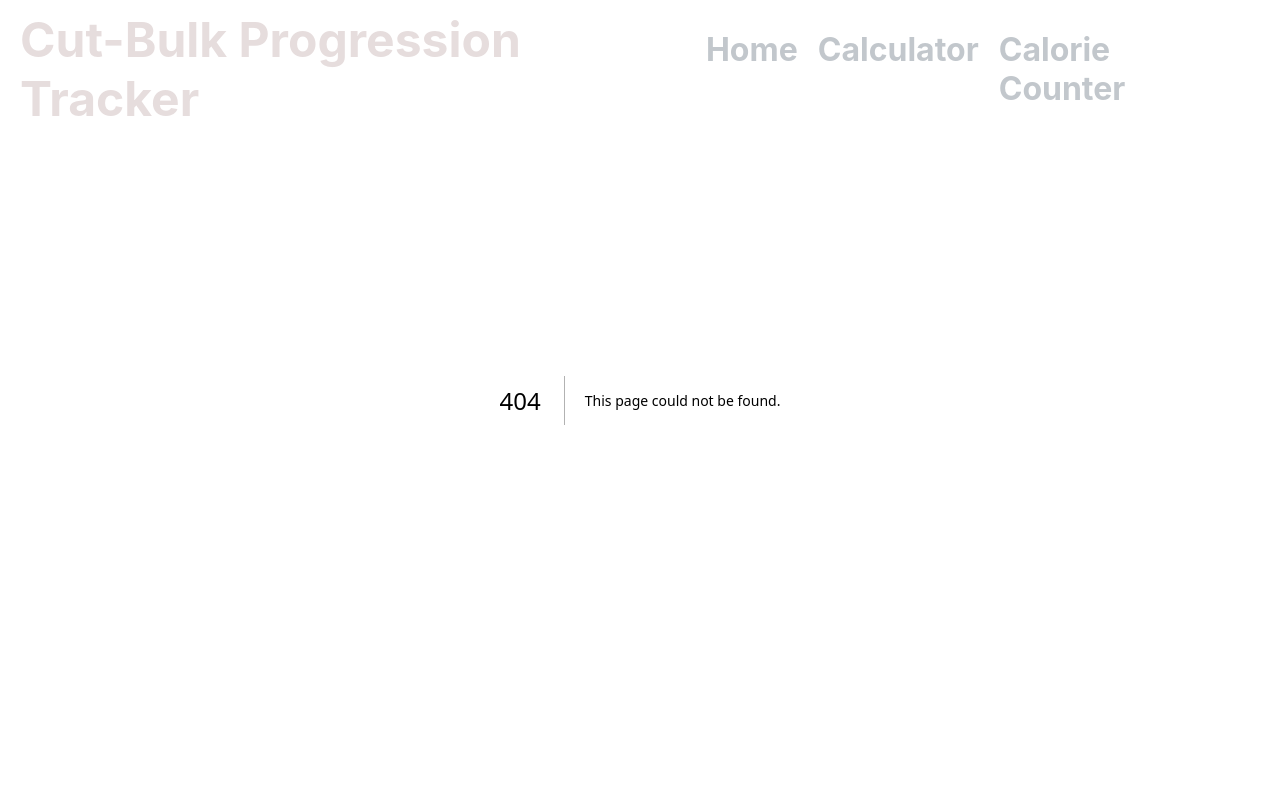
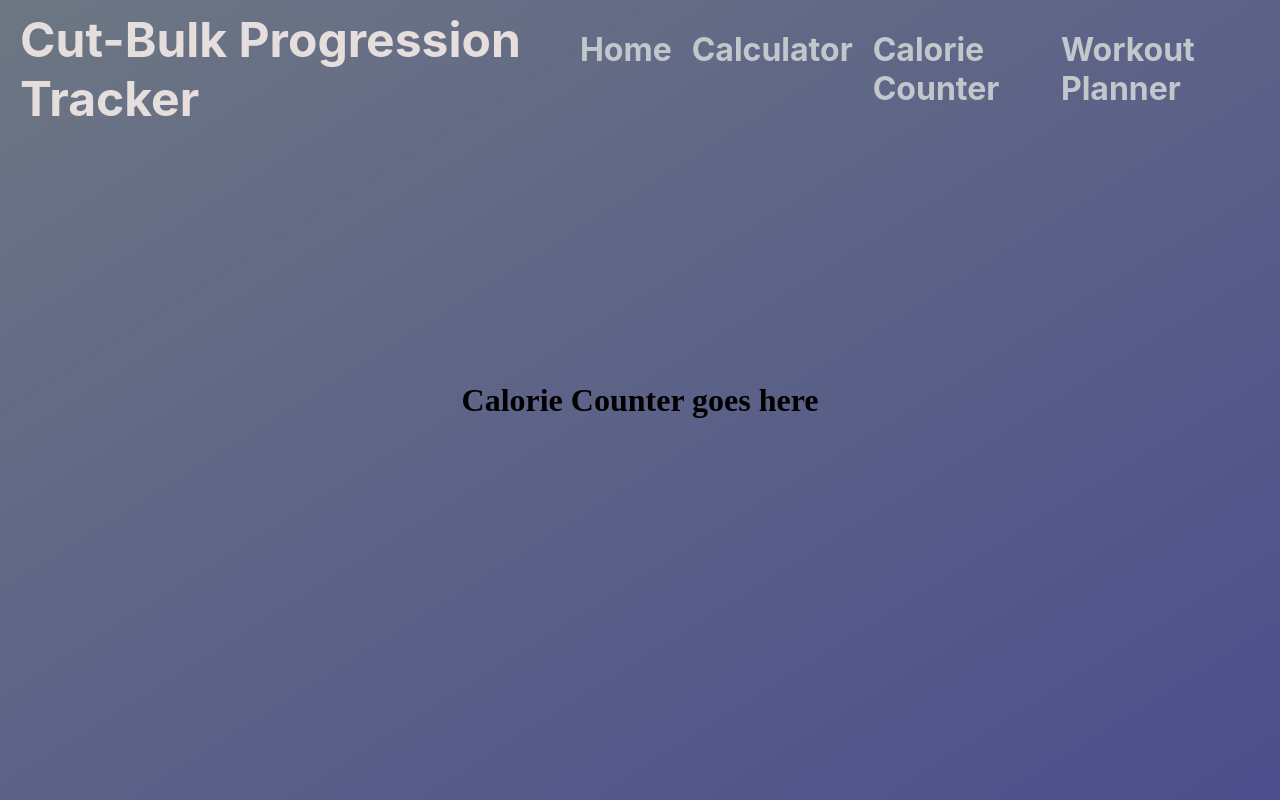
Before and after one commit to Joseph-R5/cb-progress, a Next.js app: page /calorieCounter in a window 1280 px wide. Before the commit this address had no page. Built offline with nearby package versions, Linux system fonts and the light colour scheme.

Commit message:
more pages

```diff
--- /dev/null
+++ b/src/app/calorieCounter/page.tsx
@@ -0,0 +1,11 @@
+import styles from '../styles/calorieCounter.module.css';
+
+const CalorieCounter = () => {
+    return (
+        <main className={styles.main}>
+            <h1>Calorie Counter goes here</h1>
+        </main>
+    )
+};
+
+export default CalorieCounter;
--- a/src/app/components/navbar/index.tsx
+++ b/src/app/components/navbar/index.tsx
@@ -1,26 +1,29 @@
 import Link from 'next/link';
 import styles from '../../styles/navbar.module.css';
+
+const navbarItems = [
+  {id: 'home', title: 'Home', link: '/'},
+  {id: 'calculator', title: 'Calculator', link: '/calculator'},
+  {id: 'calorieCounter', title: 'Calorie Counter', link: '/calorieCounter'},
+  {id: 'workoutPlanner', title: 'Workout Planner', link: '/workoutPlanner'}
+]
 
 const Navbar = () => {
   return (
     <nav className={styles.nav}>
           <div className={styles.nav__title}>Cut-Bulk Progression Tracker</div>
       <ul className={styles.nav__list}>
-        <li className={styles.nav__item}>
-          <Link href="/" className={styles.nav__link}>
-            Home
-          </Link>
-        </li>
-        <li className={styles.nav__item}>
-          <Link href="/calculator" className={styles.nav__link}>
-            Calculator
-          </Link>
-        </li>
-        <li className={styles.nav__item}>
-          <Link href="/calorie-counter" className={styles.nav__link}>
-            Calorie Counter
-          </Link>
-        </li>
+        {
+          navbarItems.map((item) => {
+            return (
+              <li key={item.id} className={styles.nav__item}>
+                <Link href={item.link} className={styles.nav__link}>
+                  {item.title}
+                </Link>
+              </li>
+            )
+          })
+        }
       </ul>
     </nav>
   );
--- /dev/null
+++ b/src/app/styles/calorieCounter.module.css
@@ -0,0 +1,9 @@
+.main {
+    display: flex;
+    flex-direction: column;
+    justify-content: center;
+    align-items: center;
+    padding: 6rem;
+    min-height: 100vh;
+    background: linear-gradient(to bottom right, #6c7783, #4d4d8c);
+}
--- /dev/null
+++ b/src/app/styles/workoutPlanner.module.css
@@ -0,0 +1,31 @@
+.main {
+    display: flex;
+    flex-direction: column;
+    justify-content: center;
+    align-items: center;
+    padding: 6rem;
+    min-height: 100vh;
+    background: linear-gradient(to bottom right, #6c7783, #4d4d8c);
+}
+
+.humanBody {
+    display: flex;
+    flex-direction: column;
+    align-items: center;
+    justify-content: center;
+}
+
+.torso {
+    display: flex;
+    flex-direction: row;
+    justify-content: center;
+    align-items: center;
+}
+
+.arm {
+    margin: 0 -10px;
+}
+
+.chest {
+    margin: 0 10px;
+}
```
Also changed, not shown: src/app/workoutPlanner/page.tsx (added, +24 -0 lines).
